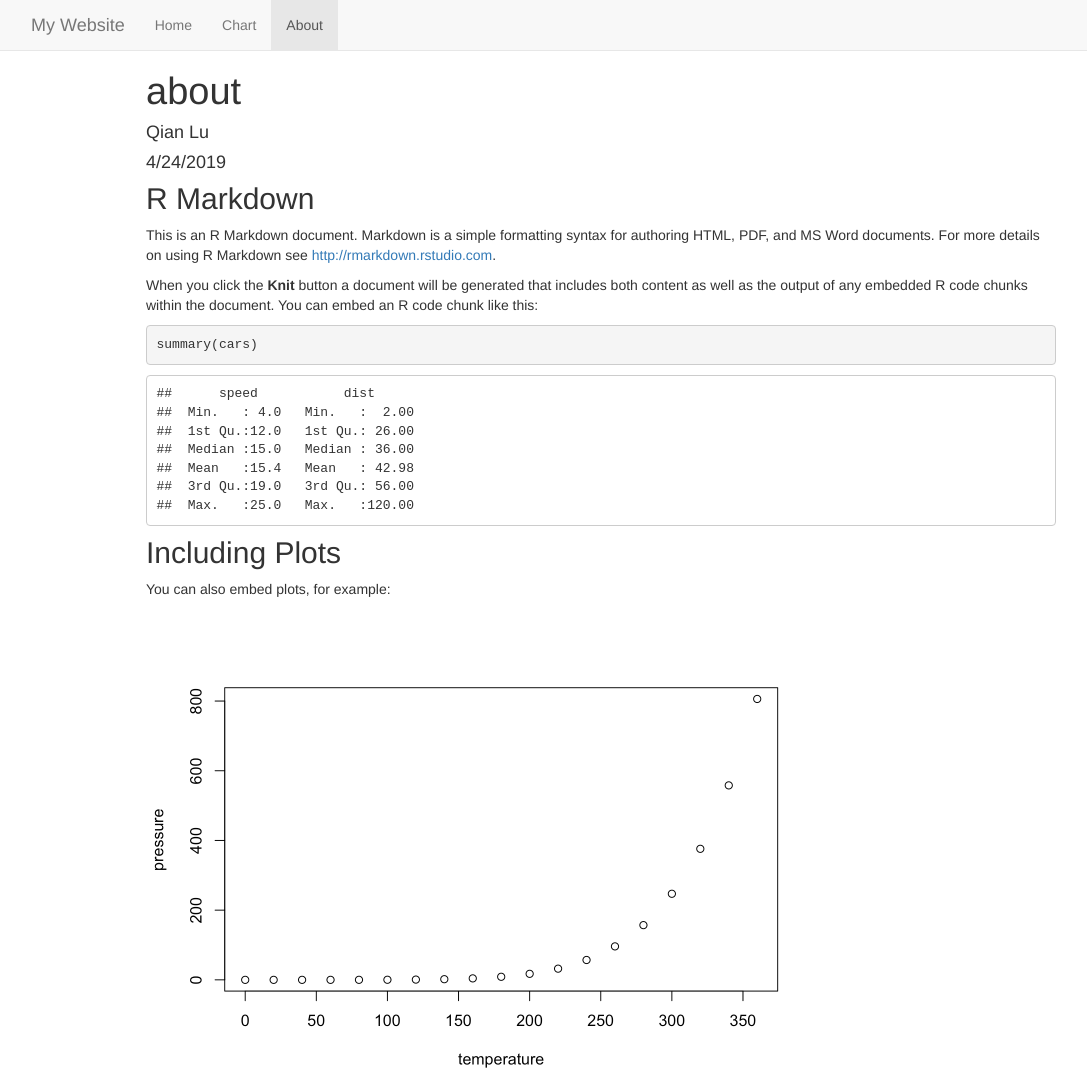
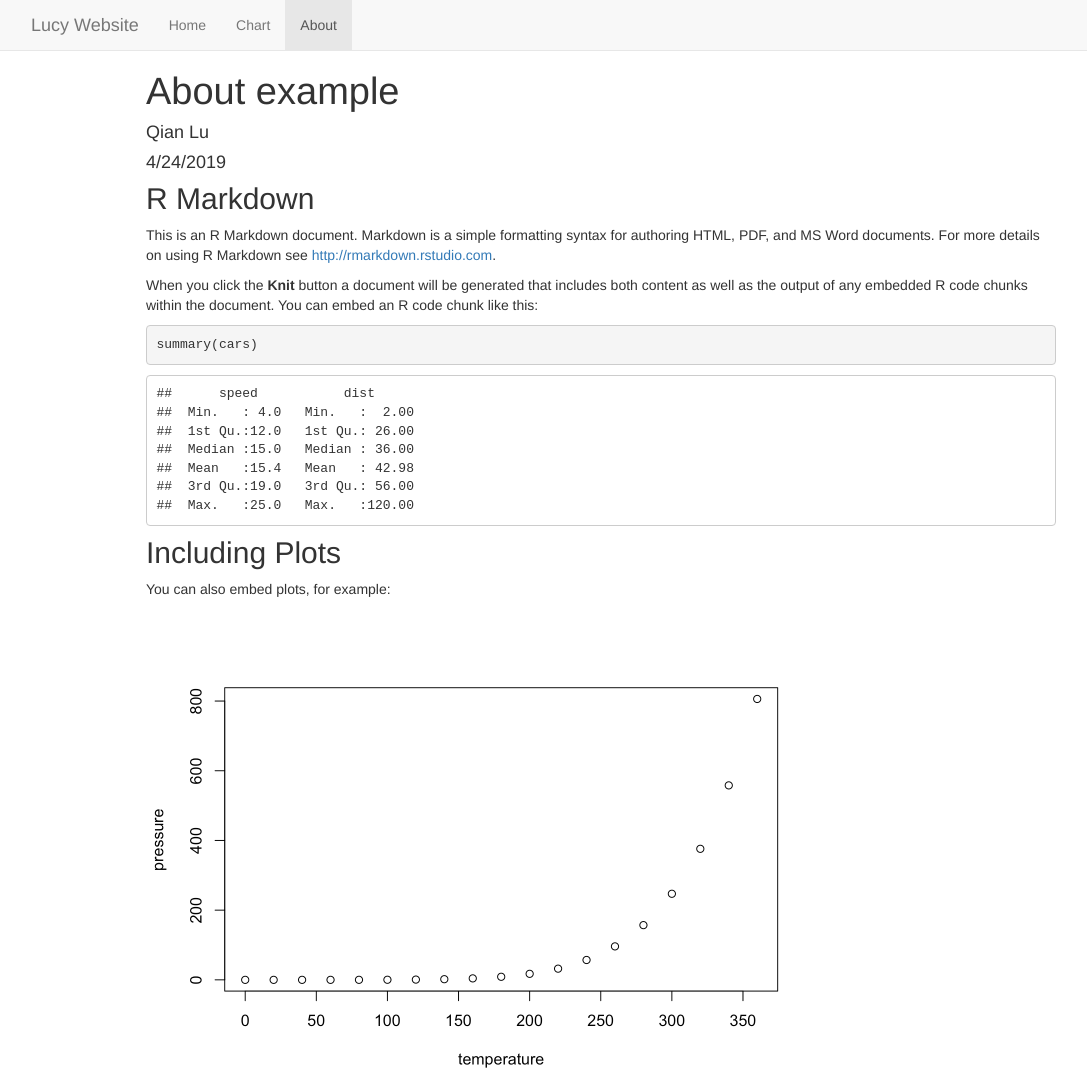
Before and after one commit to LuluSzutu/luluszutu.github.io, a plain HTML site: page about.html in a window 1280 px wide. Shown: the top 1092 px of the page, without its empty margins (39-1126 px from the left). Drawn offline with nearby package versions, Linux system fonts and the light colour scheme; some packages are replaced by stand-ins of ours.

Commit message:
change about.html

```diff
--- a/about.html
+++ b/about.html
@@ -280,7 +280,7 @@ $(document).ready(function () {
         <span class="icon-bar"></span>
         <span class="icon-bar"></span>
       </button>
-      <a class="navbar-brand" href="index.html">My Website</a>
+      <a class="navbar-brand" href="index.html">Lucy Website</a>
     </div>
     <div id="navbar" class="navbar-collapse collapse">
       <ul class="nav navbar-nav">
@@ -305,7 +305,7 @@ $(document).ready(function () {
 
 
 
-<h1 class="title toc-ignore">about</h1>
+<h1 class="title toc-ignore">About example</h1>
 <h4 class="author">Qian Lu</h4>
 <h4 class="date">4/24/2019</h4>
 
```
